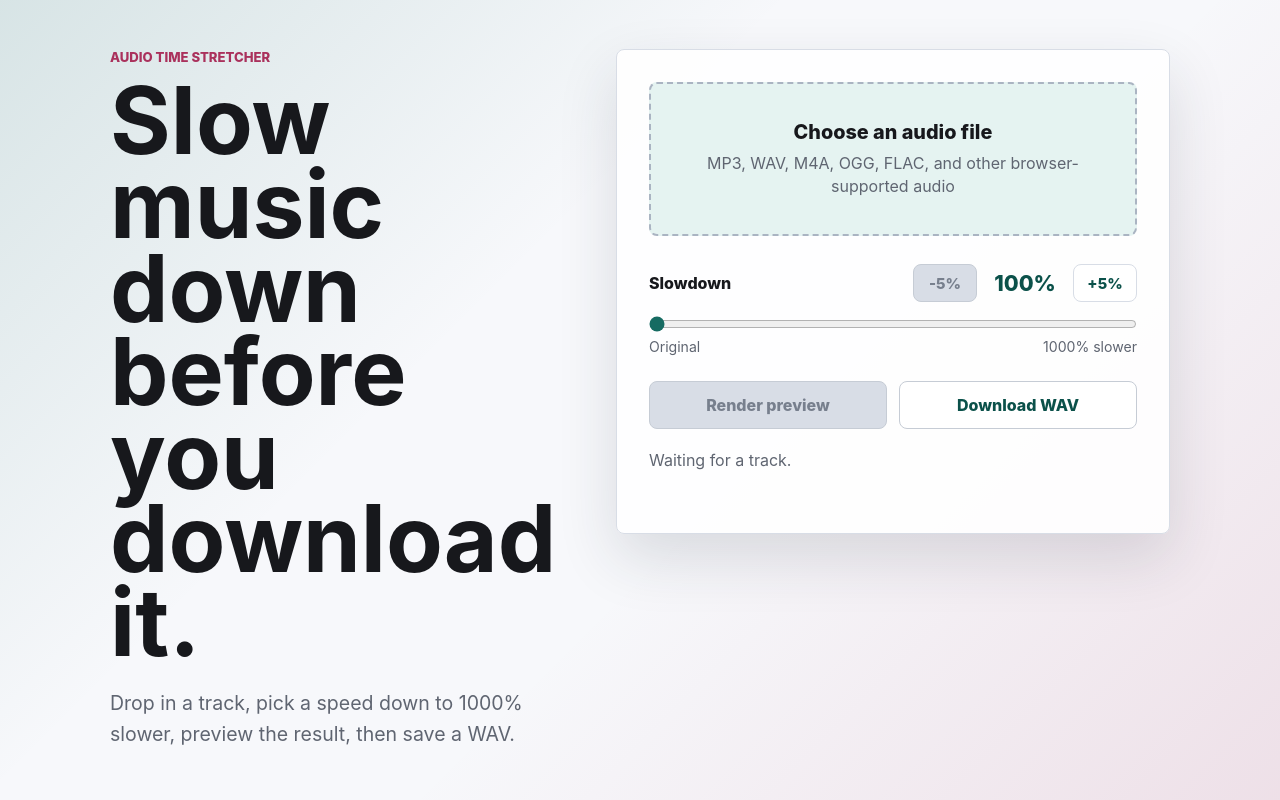
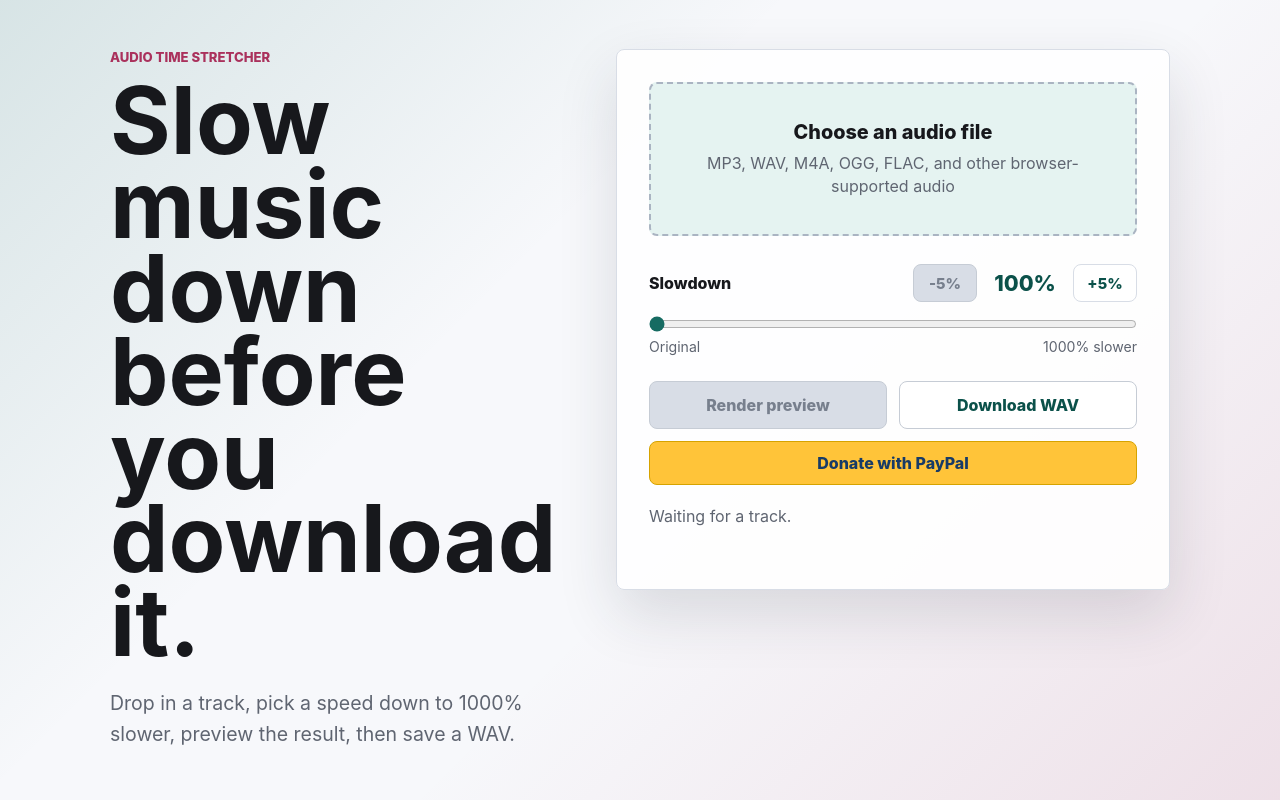
Before and after one commit to thghost75/slowdown, a plain HTML site: page index.html in a window 1280 px wide. Drawn offline with Linux system fonts and the light colour scheme.

Commit message:
Add files via upload

```diff
--- a/index.html
+++ b/index.html
@@ -43,6 +43,10 @@
             <a id="download-link" class="button secondary disabled" download="slowed-track.wav" aria-disabled="true">Download WAV</a>
           </div>
 
+          <a class="donate-button" href="https://paypal.me/cormats" target="_blank" rel="noopener noreferrer">
+            Donate with PayPal
+          </a>
+
           <div class="status" role="status" aria-live="polite">
             <span id="status-text">Waiting for a track.</span>
             <progress id="progress" max="100" value="0" hidden></progress>
--- a/styles.css
+++ b/styles.css
@@ -226,6 +226,26 @@ button:disabled,
   background: var(--accent-soft);
 }
 
+.donate-button {
+  min-height: 44px;
+  display: inline-flex;
+  align-items: center;
+  justify-content: center;
+  width: 100%;
+  margin-top: 12px;
+  padding: 11px 16px;
+  border: 1px solid #d6a300;
+  border-radius: 8px;
+  background: #ffc439;
+  color: #173b67;
+  font-weight: 800;
+  text-decoration: none;
+}
+
+.donate-button:hover {
+  background: #f2b821;
+}
+
 .status {
   min-height: 52px;
   display: grid;
```
